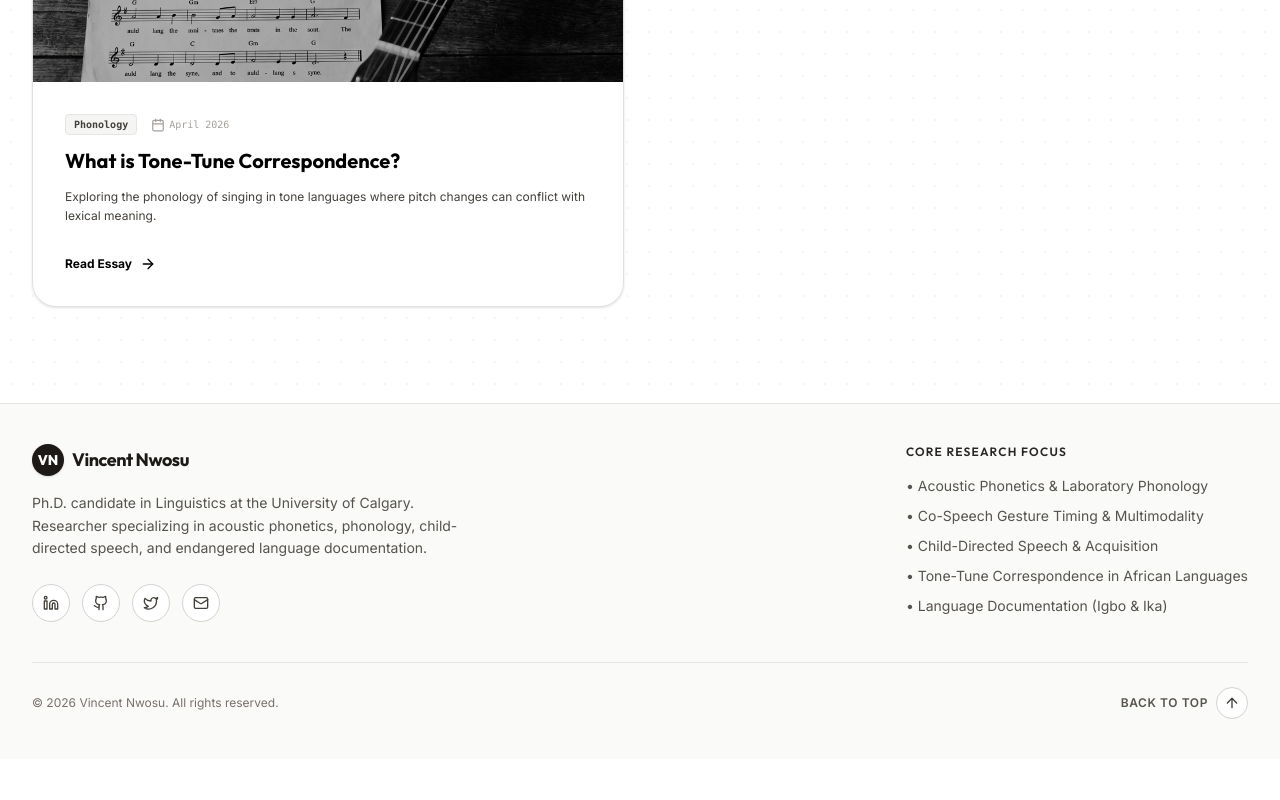
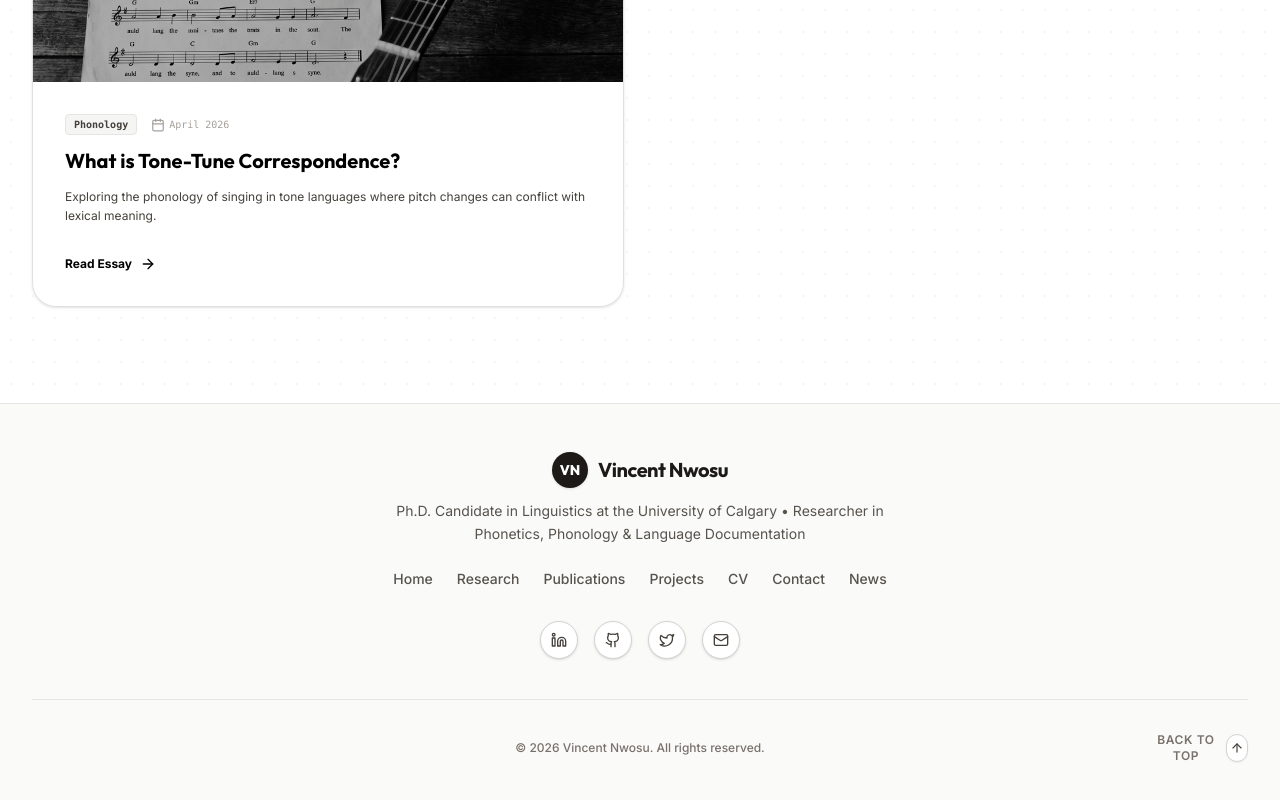
Before and after one commit to EmmanuelAyo2233/VINCENT-NWOSU, a React (Vite) app: page /news in a window 1280 px wide. Shown: the part 1101-1901 px from the top of the page. Before the commit the page ends 1860 px from the top, so only its background shows below. Built offline with nearby package versions, Linux system fonts and the light colour scheme.

Commit message:
git add .

```diff
--- a/src/App.jsx
+++ b/src/App.jsx
@@ -21,17 +21,7 @@ import BlogPost from './pages/BlogPost';
 import Contact from './pages/Contact';
 
 export default function App() {
-  const [loading, setLoading] = useState(true);
-
   return (
-    <>
-      {/* Global Loading Screen */}
-      <AnimatePresence>
-        {loading && <LoadingScreen onComplete={() => setLoading(false)} />}
-      </AnimatePresence>
-
-      {/* Main Website Wrapper */}
-      {!loading && (
     <div className="page-bg flex flex-col min-h-screen">
       {/* Sticky/Floating Navigation */}
       <Navbar />
@@ -58,7 +48,5 @@ export default function App() {
           {/* Premium Footer */}
           <Footer />
         </div>
-      )}
-    </>
   );
 }
--- a/src/components/Footer.jsx
+++ b/src/components/Footer.jsx
@@ -2,6 +2,16 @@ import React from 'react';
 import { Link } from 'react-router-dom';
 import { ArrowUp, Github, Linkedin, Twitter, Mail } from 'lucide-react';
 import { profileInfo } from '../data/mockData';
+
+const footerNav = [
+  { name: 'Home', path: '/' },
+  { name: 'Research', path: '/research' },
+  { name: 'Publications', path: '/publications' },
+  { name: 'Projects', path: '/projects' },
+  { name: 'CV', path: '/cv' },
+  { name: 'Contact', path: '/contact' },
+  { name: 'News', path: '/news' },
+];
 
 export default function Footer() {
   const scrollToTop = () => {
@@ -9,79 +19,102 @@ export default function Footer() {
   };
 
   return (
-    <footer className="border-t border-stone-200 bg-stone-50">
-      <div className="max-w-7xl mx-auto px-6 md:px-8 py-10">
-        <div className="grid grid-cols-1 md:grid-cols-2 gap-10">
+    <footer className="border-t border-stone-200 bg-stone-50 text-stone-800">
+      <div className="max-w-7xl mx-auto px-6 md:px-8 py-12 flex flex-col items-center text-center">
 
-          {/* Brand & Bio Identity */}
-          <div className="flex flex-col gap-4">
-            <Link to="/" className="flex items-center gap-2">
-              <span className="w-8 h-8 rounded-full bg-stone-900 flex items-center justify-center text-white font-heading font-extrabold text-sm shadow-sm">
+        {/* Brand Logo & Name */}
+        <Link to="/" className="inline-flex items-center gap-2.5 mb-3 group">
+          <span className="w-9 h-9 rounded-full bg-stone-900 flex items-center justify-center text-white font-heading font-extrabold text-sm shadow-sm group-hover:scale-105 transition-transform">
             VN
           </span>
-              <span className="font-heading font-bold text-lg tracking-tight text-stone-900">
+          <span className="font-heading font-bold text-xl tracking-tight text-stone-900 group-hover:text-stone-700 transition-colors">
             Vincent Nwosu
           </span>
         </Link>
-            <p className="text-sm text-stone-600 max-w-md leading-relaxed">
-              Ph.D. candidate in Linguistics at the University of Calgary. Researcher specializing in acoustic phonetics, phonology, child-directed speech, and endangered language documentation.
+
+        {/* Short Subtitle */}
+        <p className="text-sm text-stone-600 max-w-lg mb-6 leading-relaxed">
+          Ph.D. Candidate in Linguistics at the University of Calgary • Researcher in Phonetics, Phonology & Language Documentation
         </p>
-            {/* Social Icons */}
-            <div className="flex items-center gap-3 mt-2">
-              <a href={profileInfo.socials.linkedin} target="_blank" rel="noopener noreferrer"
-                className="p-2.5 rounded-full border border-stone-300 bg-white hover:bg-stone-100 transition-colors text-stone-700"
-                aria-label="LinkedIn">
+
+        {/* Quick Nav Links */}
+        <nav className="flex flex-wrap justify-center items-center gap-6 mb-8 text-sm font-medium text-stone-600">
+          {footerNav.map((item) => (
+            <Link
+              key={item.path}
+              to={item.path}
+              className="hover:text-stone-950 transition-colors"
+            >
+              {item.name}
+            </Link>
+          ))}
+        </nav>
+
+        {/* Social Links Row */}
+        <div className="flex items-center justify-center gap-4 mb-10">
+          <a
+            href={profileInfo.socials.linkedin}
+            target="_blank"
+            rel="noopener noreferrer"
+            className="p-2.5 rounded-full border border-stone-300 bg-white hover:bg-stone-900 hover:text-white transition-all text-stone-700 shadow-sm"
+            aria-label="LinkedIn"
+          >
             <Linkedin className="w-4 h-4" />
           </a>
-              <a href={profileInfo.socials.github} target="_blank" rel="noopener noreferrer"
-                className="p-2.5 rounded-full border border-stone-300 bg-white hover:bg-stone-100 transition-colors text-stone-700"
-                aria-label="GitHub">
+          <a
+            href={profileInfo.socials.github}
+            target="_blank"
+            rel="noopener noreferrer"
+            className="p-2.5 rounded-full border border-stone-300 bg-white hover:bg-stone-900 hover:text-white transition-all text-stone-700 shadow-sm"
+            aria-label="GitHub"
+          >
             <Github className="w-4 h-4" />
           </a>
-              <a href={profileInfo.socials.twitter} target="_blank" rel="noopener noreferrer"
-                className="p-2.5 rounded-full border border-stone-300 bg-white hover:bg-stone-100 transition-colors text-stone-700"
-                aria-label="Twitter">
+          <a
+            href={profileInfo.socials.twitter}
+            target="_blank"
+            rel="noopener noreferrer"
+            className="p-2.5 rounded-full border border-stone-300 bg-white hover:bg-stone-900 hover:text-white transition-all text-stone-700 shadow-sm"
+            aria-label="Twitter"
+          >
             <Twitter className="w-4 h-4" />
           </a>
-              <a href={`mailto:${profileInfo.email}`}
-                className="p-2.5 rounded-full border border-stone-300 bg-white hover:bg-stone-100 transition-colors text-stone-700"
-                aria-label="Email">
+          <a
+            href={`mailto:${profileInfo.email}`}
+            className="p-2.5 rounded-full border border-stone-300 bg-white hover:bg-stone-900 hover:text-white transition-all text-stone-700 shadow-sm"
+            aria-label="Email"
+          >
             <Mail className="w-4 h-4" />
           </a>
         </div>
-          </div>
 
-          {/* Research Areas */}
-          <div className="md:justify-self-end">
-            <h4 className="font-heading font-semibold text-xs tracking-widest uppercase mb-4 text-stone-800">
-              Core Research Focus
-            </h4>
-            <ul className="flex flex-col gap-2.5 text-sm text-stone-600">
-              <li>• Acoustic Phonetics & Laboratory Phonology</li>
-              <li>• Co-Speech Gesture Timing & Multimodality</li>
-              <li>• Child-Directed Speech & Acquisition</li>
-              <li>• Tone-Tune Correspondence in African Languages</li>
-              <li>• Language Documentation (Igbo & Ika)</li>
-            </ul>
-          </div>
+        {/* Divider */}
+        <div className="w-full border-t border-stone-200 mb-8" />
 
-        </div>
+        {/* Bottom Bar: Centered Copyright & Back to top button */}
+        <div className="w-full flex flex-col sm:flex-row items-center justify-between gap-4 relative">
+          <div className="hidden sm:block w-24" /> {/* Spacer for balance */}
 
-        {/* Bottom Bar */}
-        <div className="border-t border-stone-200 mt-10 pt-6 flex flex-col sm:flex-row items-center justify-between gap-4">
-          <p className="text-xs text-stone-500">
+          {/* Perfectly Centered Copyright */}
+          <p className="text-xs text-stone-500 font-medium text-center">
             © {new Date().getFullYear()} Vincent Nwosu. All rights reserved.
           </p>
+
+          {/* Back to Top */}
+          <div className="sm:w-24 flex justify-center sm:justify-end">
             <button
               onClick={scrollToTop}
-            className="group inline-flex items-center gap-2 text-xs font-semibold uppercase tracking-wider text-stone-600 hover:text-stone-900 transition-colors cursor-pointer">
+              className="group inline-flex items-center gap-1.5 text-xs font-semibold uppercase tracking-wider text-stone-500 hover:text-stone-900 transition-colors cursor-pointer"
+            >
               Back to Top
-            <span className="w-8 h-8 rounded-full border border-stone-300 bg-white flex items-center justify-center group-hover:-translate-y-1 transition-transform text-stone-700">
-              <ArrowUp className="w-4 h-4" />
+              <span className="w-7 h-7 rounded-full border border-stone-300 bg-white flex items-center justify-center group-hover:-translate-y-1 transition-transform text-stone-700 shadow-xs">
+                <ArrowUp className="w-3.5 h-3.5" />
               </span>
             </button>
           </div>
         </div>
+
+      </div>
     </footer>
   );
 }
```
Lines whose indentation alone changed are shown as unchanged.
